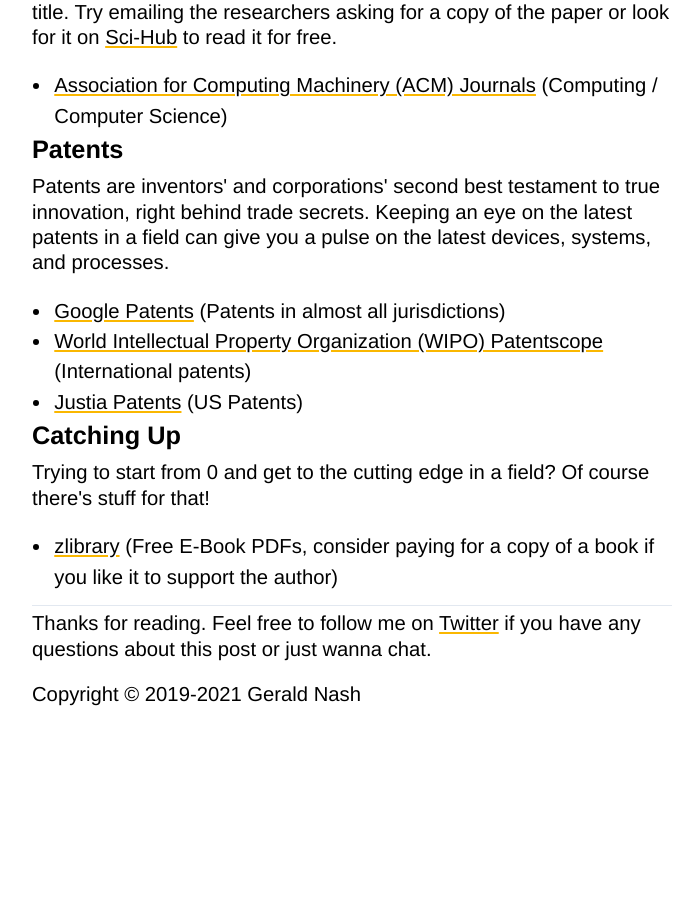
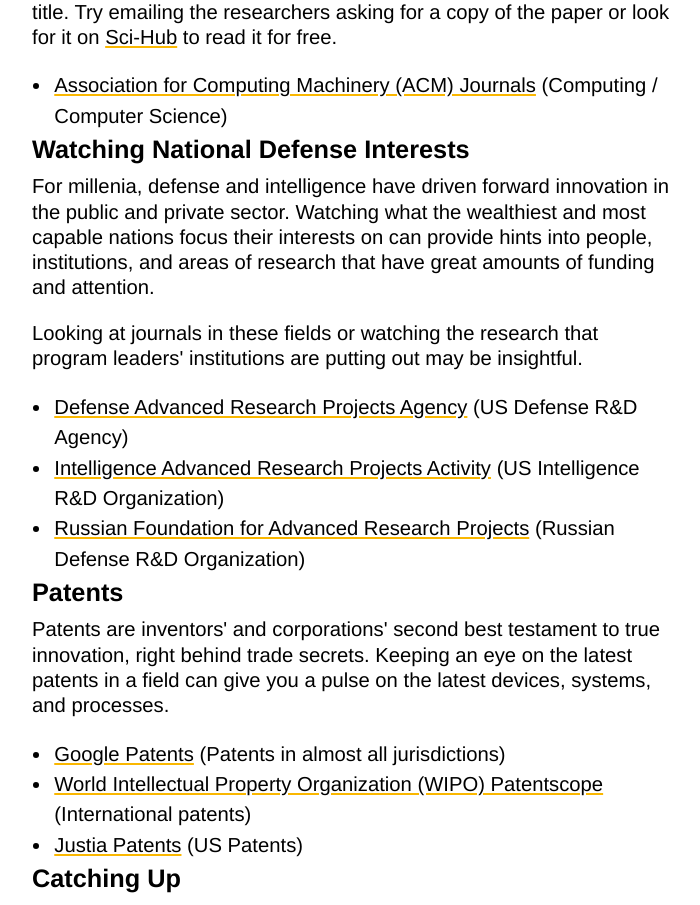
Before and after one commit to aunyks/blog, a Next.js app: page /2021/5/so-you-wanna-be-cutting-edge in a window 1280 px wide. Shown: the part 902-1807 px from the top of the page, without its empty margins (288-988 px from the left). Before the commit the page ends 1630 px from the top, so only its background shows below. Built offline with nearby package versions, Linux system fonts and the light colour scheme.

Commit message:
add natinal defense and intel r&d as cutting edge sources

```diff
--- a/pages/2021/5/so-you-wanna-be-cutting-edge.js
+++ b/pages/2021/5/so-you-wanna-be-cutting-edge.js
@@ -39,6 +39,26 @@ export default function SoYouWannaBeCuttingEdge() {
           <a target="_blank" href="https://dl.acm.org/journals">Association for Computing Machinery (ACM) Journals</a> (Computing / Computer Science)
         </li>
       </ul>
+      <h3>Watching National Defense Interests</h3>
+      <p>
+        For millenia, defense and intelligence have driven forward innovation in the public and private sector. Watching what
+        the wealthiest and most capable nations focus their interests on can provide hints into people, institutions, and areas of research
+        that have great amounts of funding and attention.
+      </p>
+      <p>
+        Looking at journals in these fields or watching the research that program leaders' institutions are putting out may be insightful.
+      </p>
+      <ul>
+        <li>
+          <a target="_blank" href="https://darpa.mil">Defense Advanced Research Projects Agency</a> (US Defense R&D Agency)
+        </li>
+        <li>
+          <a target="_blank" href="https://iarpa.gov">Intelligence Advanced Research Projects Activity</a> (US Intelligence R&D Organization)
+        </li>
+        <li>
+          <a target="_blank" href="https://fpi.gov.ru">Russian Foundation for Advanced Research Projects</a> (Russian Defense R&D Organization)
+        </li>
+      </ul>
       <h3>Patents</h3>
       <p>
         Patents are inventors' and corporations' second best testament to true innovation, right behind trade secrets. Keeping an eye on the latest patents in a field can give you
```
